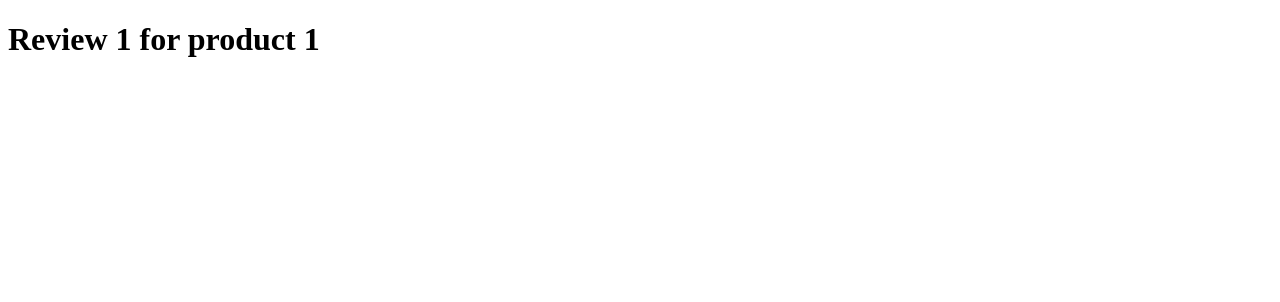
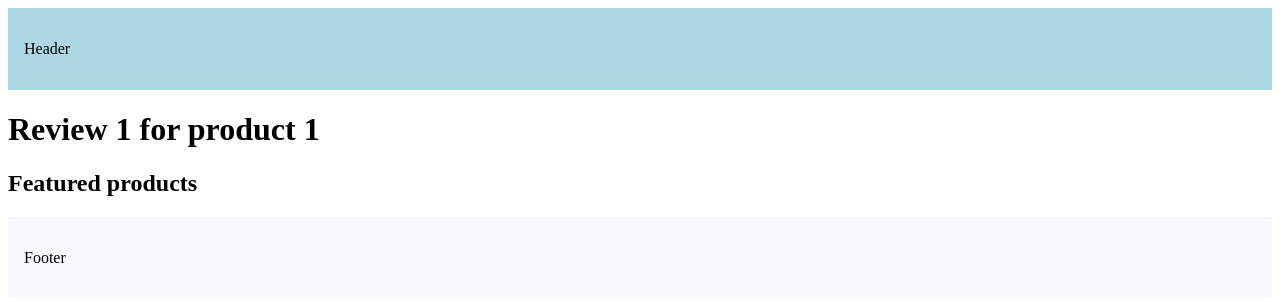
Before and after one commit to dareyOG/next-init, a Next.js app: page /products/1/reviews/1 in a window 1280 px wide. Shown: the top 302 px of the page. Built offline with nearby package versions, Linux system fonts and the light colour scheme.

Commit message:
✅layouts & nested layouts

```diff
--- a/src/app/layout.tsx
+++ b/src/app/layout.tsx
@@ -1,16 +1,19 @@
+import Footer from '@/ui/footer';
+import Header from '@/ui/header';
+
 export const metadata = {
   title: 'Next.js',
-  description: 'Generated by Next.js',
-}
+  description: 'Generated by Next.js'
+};
 
-export default function RootLayout({
-  children,
-}: {
-  children: React.ReactNode
-}) {
+export default function RootLayout({ children }: { children: React.ReactNode }) {
   return (
     <html lang="en">
-      <body>{children}</body>
+      <body>
+        <Header />
+        {children}
+        <Footer />
+      </body>
     </html>
-  )
+  );
 }
--- /dev/null
+++ b/src/app/products/[productID]/layout.tsx
@@ -0,0 +1,10 @@
+function ProductDetailsLayout({ children }: { children: React.ReactNode }) {
+  return (
+    <>
+      {children}
+      <h2>Featured products</h2>
+    </>
+  );
+}
+
+export default ProductDetailsLayout;
--- /dev/null
+++ b/src/ui/footer.tsx
@@ -0,0 +1,9 @@
+function Footer() {
+  return (
+    <footer style={{ backgroundColor: 'ghostwhite', padding: '1rem' }}>
+      <p>Footer</p>
+    </footer>
+  );
+}
+
+export default Footer;
--- /dev/null
+++ b/src/ui/header.tsx
@@ -0,0 +1,9 @@
+function Header() {
+  return (
+    <header style={{ backgroundColor: 'lightblue', padding: '1rem' }}>
+      <p>Header</p>
+    </header>
+  );
+}
+
+export default Header;
```
